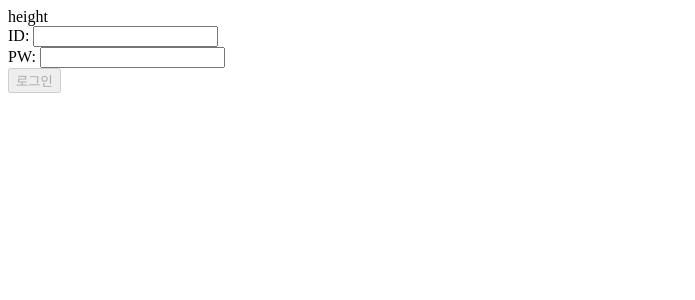
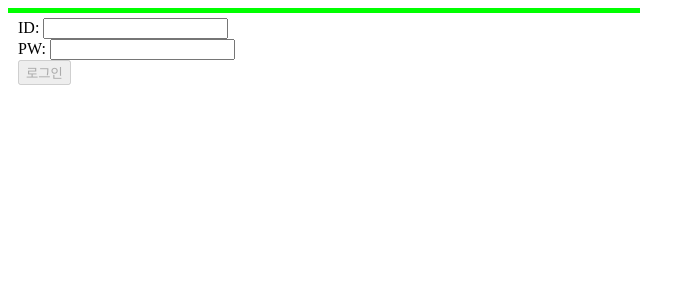
Before and after one commit to dwhddnjs/Simple-Vue.js, a Vue app in the folder vue-form/: page / in a window 1280 px wide. Shown: the top 300 px of the page, without its empty margins (0-695 px from the left). Built offline with nearby package versions, Linux system fonts and the light colour scheme.

Commit message:
finished loading bar

```diff
--- a/vue-form/src/App.vue
+++ b/vue-form/src/App.vue
@@ -67,6 +67,16 @@ export default {
 </script>
 
 <style scoped>
+body {
+  margin: 0;
+}
+
+form {
+  padding: 5px 10px;
+}
+
+
+
 .username-input{
   outline: none;
 
--- a/vue-form/src/components/LoadingBar.vue
+++ b/vue-form/src/components/LoadingBar.vue
@@ -1,6 +1,5 @@
 <template>
-  <div>
-      height
+  <div class='progress'>
   </div>
 </template>
 
@@ -10,6 +9,28 @@ export default {
 }
 </script>
 
-<style>
+<style scoped>
+    .progress {
+        height: 5px;
+        background: lime;
+        width: 50%;
+        transition: width 700ms linear;
+        animation: loading 1s linear
+    }
 
+    /* .complete {
+        width: 100%;
+    } */
+
+    @keyframes loading {
+        0%{
+            width: 0%;
+        }
+        50% {
+            width: 50%;
+        }
+        100% {
+            width: 100%;
+        }
+    }
 </style>
```
